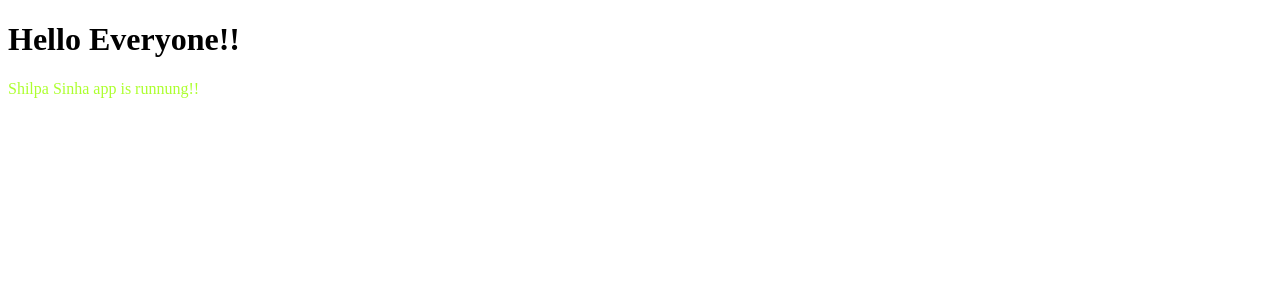
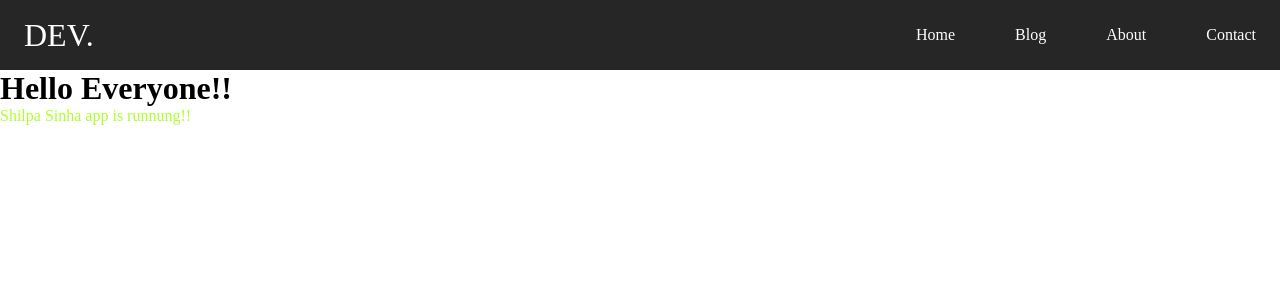
Before and after one commit to Shilpa3107/Angularcodes, an Angular app: page / in a window 1280 px wide. Shown: the top 300 px of the page. Built offline with nearby package versions, Linux system fonts and the light colour scheme.

Commit message:
Created hamburger menu

```diff
--- a/src/index.html
+++ b/src/index.html
@@ -2,12 +2,50 @@
 <html lang="en">
 <head>
   <meta charset="utf-8">
+
   <title>Firstappangular</title>
   <base href="/">
   <meta name="viewport" content="width=device-width, initial-scale=1">
   <link rel="icon" type="image/x-icon" href="favicon.ico">
 </head>
 <body>
+
+  <header>
+    <nav class="navbar">
+      <a href="#" class = "nav-branding">DEV.</a>
+      <ul class ="nav-menu">
+        <li class="nav-item">
+          <a href="#" class="nav-link">Home</a>
+        </li>
+        <li class="nav-item">
+          <a href="#" class="nav-link">Blog</a>
+        </li >
+        <li class="nav-item">
+          <a href="#" class="nav-link">About</a>
+        </li>
+        <li class="nav-item">
+          <a href="#" class="nav-link">Contact</a>
+        </li>
+      </ul>
+      <div class="hamburger">
+        <span class="bar"></span>
+        <span class="bar"></span>
+        <span class="bar"></span>
+      </div>
+    </nav>
+  </header>
+   <script  type="application/javascript">
+    const hamburger = document.querySelector(".hamburger");
+const navMenu = document.querySelector(".nav-menu");
+
+hamburger.addEventListener("click", () =>{
+    hamburger.classList.toggle("active");
+    navMenu.classList.toggle("active");
+})
+console.log("hello");
+   </script>
+
   <app-root></app-root>
+
 </body>
 </html>
--- a/src/styles.css
+++ b/src/styles.css
@@ -1 +1,85 @@
-/* You can add global styles to this file, and also import other style files */
+  *{
+    padding: 0;
+    margin:0;
+    box-sizing:border-box;
+
+  }
+  header{
+    background-color: #262626;
+  }
+  li{
+    list-style: none;
+  }
+  a{
+    color:white;
+    text-decoration: none;
+  }
+  .navbar{
+    min-height: 70px;
+    display:flex;
+    justify-content: space-between;
+    align-items: center;
+    padding:0 24px;
+
+  }
+  .nav-menu{
+    display: flex;
+    justify-content: space-between;
+    align-items: center;
+    gap:60px;
+  }
+  .nav-branding{
+    font-size: 2rem;
+  }
+  .nav-link{
+    transition: 0.7s ease;
+  }
+  .nav-link:hover{
+    color:dodgerblue;
+  }
+  .hamburger{
+    display: none;
+    cursor:pointer;
+  }
+  .bar{
+    display:block;
+    width:25px;
+    height: 3px;
+    margin:5px auto;
+    -webkit-transition: all 0.3s ease-in-out;
+    transition: all 0.3s ease-in-out;
+    background-color: white;
+  }
+  @media(max-width:768px){
+    .hamburger{
+        display: block;
+    }
+    .hamburger.active .bar:nth-child(2){
+        opacity: 0;
+    }
+    .hamburger.active .bar:nth-child(1){
+        transform: translateY(8px) rotate(45deg);
+    }
+    .hamburger.active .bar:nth-child(3){
+        transform: translateY(-8px) rotate(-45deg);
+    }
+    .nav-menu{
+        position: fixed;
+        left: -100%;
+        top:70px;
+        gap:0;
+        flex-direction: column;
+        background-color: #262626;
+        width:100%;
+        text-align: center;
+        transition: 0.3s;
+
+    }
+    .nav-item{
+        margin:16px 0;
+    }
+    .nav-menu.active{
+        left:0;
+    }
+
+  }
```
